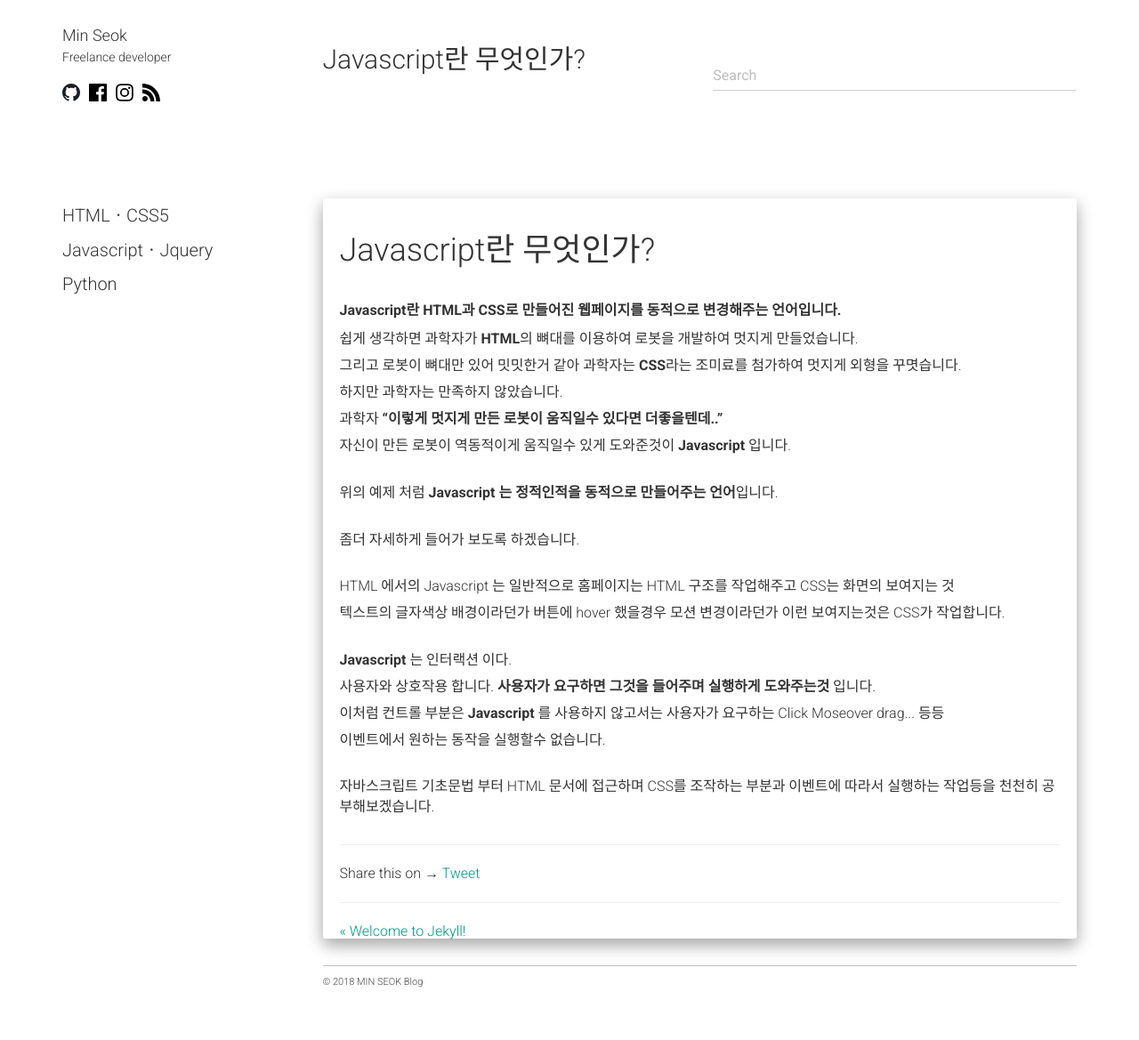
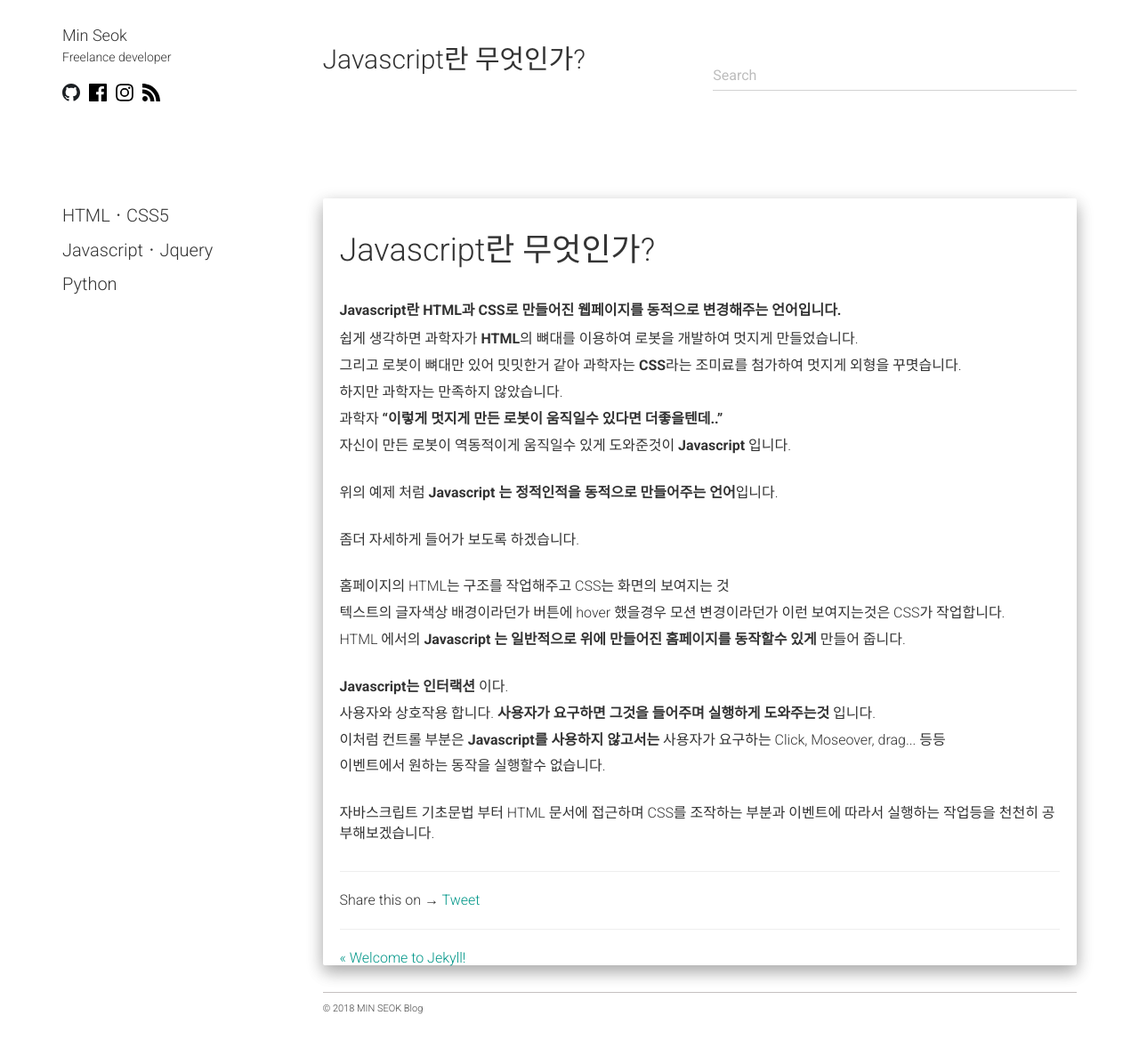
Before and after one commit to alalstjr/promote.github.io, a Jekyll site: the page built from _posts/2018-08-21-Javascript란 무엇인가?.md, in a window 1280 px wide. Shown: the whole page at 89% size. Built offline with Jekyll 4.4.1, drawn with Linux system fonts in a browser that asks for light colours; nearby versions of some CDN libraries; our own code applies the rules of GitHub Pages for plain Markdown files; comment, search, counter and statistics services are not loaded; before the commit the page ends 1139 px from its top, so only the background shows below that.

Commit message:
Update 2018-08-21-Javascript란 무엇인가?.md

```diff
--- a/_posts/2018-08-21-Javascript란 무엇인가?.md
+++ b/_posts/2018-08-21-Javascript란 무엇인가?.md
@@ -16,13 +16,14 @@
     <p>좀더 자세하게 들어가 보도록 하겠습니다.</p>
 </div>
 <div class="box">
-    <p>HTML 에서의 Javascript 는 일반적으로 홈페이지는 HTML 구조를 작업해주고 CSS는 화면의 보여지는 것</p>
+    <p>홈페이지의 HTML는 구조를 작업해주고 CSS는 화면의 보여지는 것</p>
     <p>텍스트의 글자색상 배경이라던가 버튼에 hover 했을경우 모션 변경이라던가 이런 보여지는것은 CSS가 작업합니다.</p>
+    <p>HTML 에서의 <strong>Javascript 는 일반적으로 위에 만들어진 홈페이지를 동작할수 있게</strong> 만들어 줍니다.</p>
 </div>
 <div class="box">
-    <p><strong>Javascript</strong> 는 인터랙션 이다.</p>
+    <p><strong>Javascript는 인터랙션</strong> 이다.</p>
     <p>사용자와 상호작용 합니다. <strong>사용자가 요구하면 그것을 들어주며 실행하게 도와주는것</strong> 입니다.</p>
-    <p>이처럼 컨트롤 부분은 <strong>Javascript</strong> 를 사용하지 않고서는 사용자가 요구하는 Click Moseover drag... 등등 </p>
+    <p>이처럼 컨트롤 부분은 <strong>Javascript를 사용하지 않고서는</strong> 사용자가 요구하는 Click, Moseover, drag... 등등 </p>
     <p>이벤트에서 원하는 동작을 실행할수 없습니다. </p>
 </div>
 <div class="box">
```
